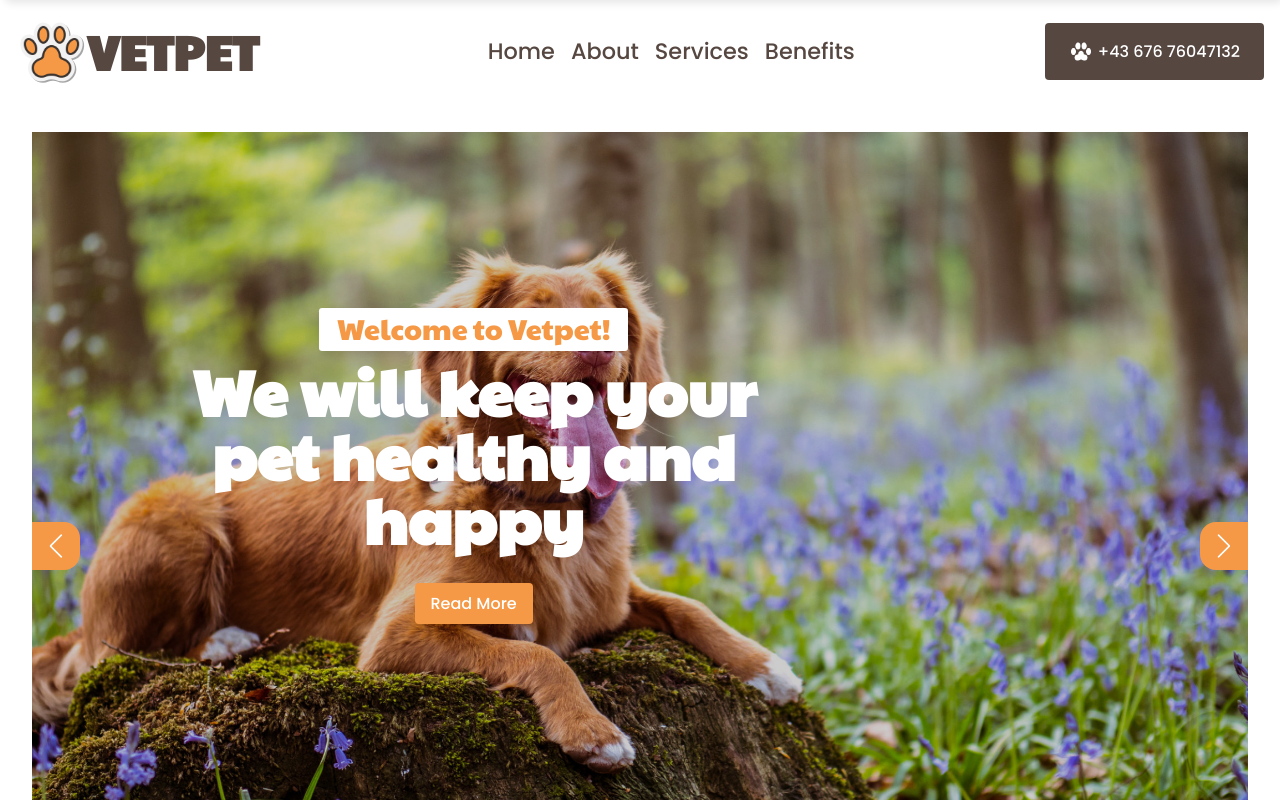
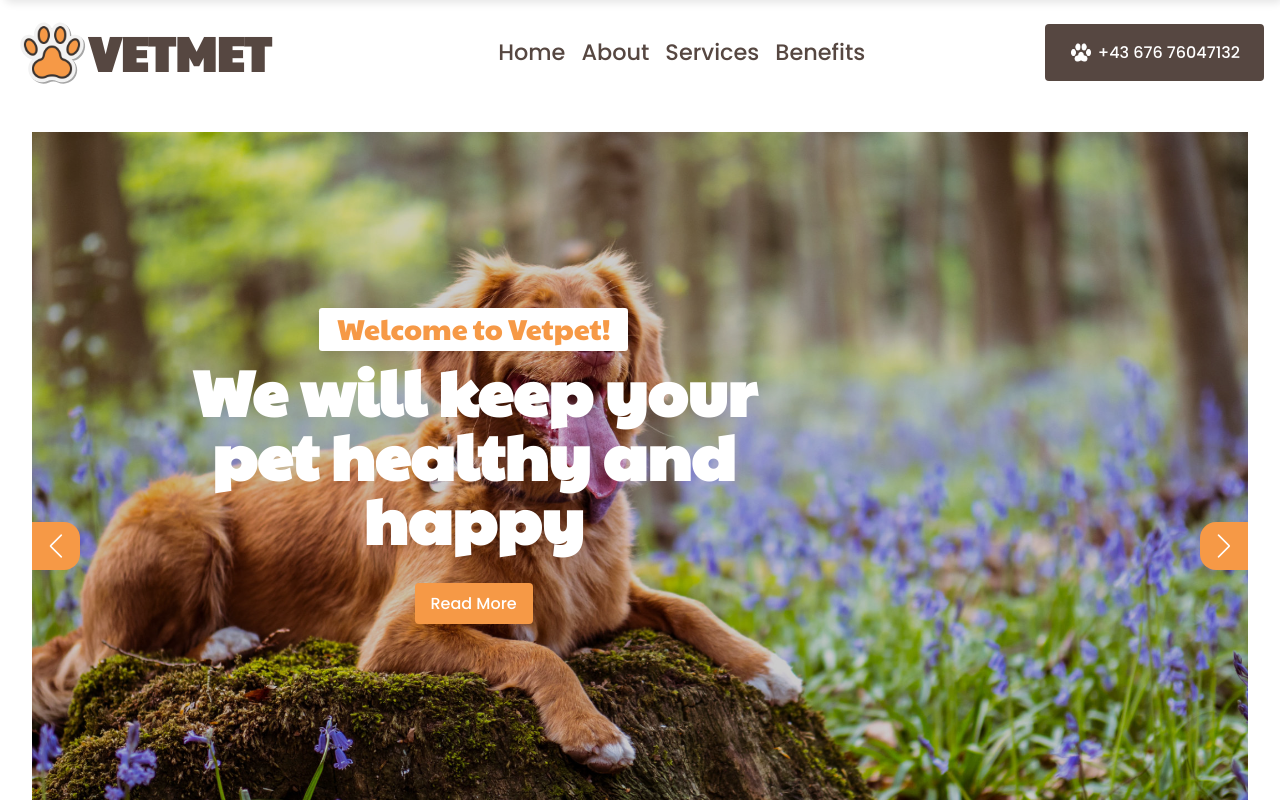
Before and after one commit to EnFlorian/vetmed, a React (Vite) app: page / in a window 1280 px wide. Shown: the top 800 px of the page. Built offline with nearby package versions, Linux system fonts and the light colour scheme.

Commit message:
Fix: Fixed typo

```diff
--- a/src/components/layout/Navbar/Navbar.tsx
+++ b/src/components/layout/Navbar/Navbar.tsx
@@ -31,7 +31,7 @@ const Navbar = () => {
       <div className="navbar__wrapper container-xl">
         <div className="navbar__logo-wrapper">
           <img src={pawImage} alt="logo" className="navbar__logo" />
-          <h1 className="navbar__logo-text"> VETPET </h1>
+          <h1 className="navbar__logo-text"> VETMET </h1>
         </div>
         <nav className="navbar__nav">
           <ul className="navbar__links">{navLinks}</ul>
```
